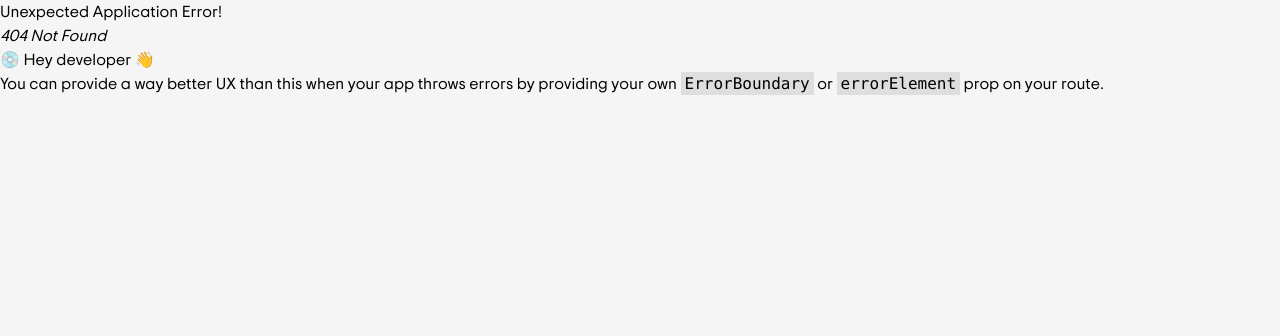
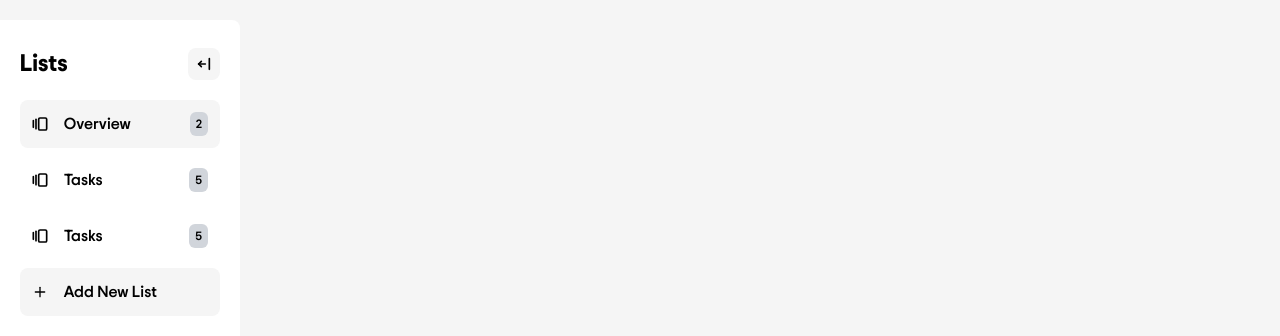
Before and after one commit to DEXOW/to-do-list, a React (Create React App) app in the folder frontend/: page /dashboard in a window 1280 px wide. Before the commit this address had no page. Shown: the top 336 px of the page. Built offline with nearby package versions, Linux system fonts and the light colour scheme.

Commit message:
added sidebar as a component

```diff
--- a/frontend/package.json
+++ b/frontend/package.json
@@ -7,8 +7,10 @@
     "@testing-library/react": "^13.4.0",
     "@testing-library/user-event": "^13.5.0",
     "flowbite-react": "^0.7.2",
+    "jquery": "^3.7.1",
     "react": "^18.2.0",
     "react-dom": "^18.2.0",
+    "react-icons": "^5.0.1",
     "react-router-dom": "^6.22.1",
     "react-scripts": "5.0.1",
     "web-vitals": "^2.1.4"
--- a/frontend/src/App.js
+++ b/frontend/src/App.js
@@ -3,13 +3,15 @@ import { RouterProvider, createBrowserRouter } from 'react-router-dom';
 import Home from './components/Home/home';
 import Login from './components/Login/login';
 import Register from './components/Register/register';
+import Dashboard from './components/Dashboard/dashboard';
 
 function App() {
 
   const router = createBrowserRouter([
     { path: '/', element: <Home /> },
     { path: '/login', element: <Login /> },
-    { path: '/register', element: <Register />}
+    { path: '/register', element: <Register />},
+    { path: '/dashboard', element: <Dashboard />}
   ])
 
   return (
--- /dev/null
+++ b/frontend/src/components/Dashboard/dashboard.js
@@ -0,0 +1,18 @@
+import React, { Fragment, useEffect } from "react";
+import Sidebar from "../layout/Sidebar/sidebar";
+
+const Component = () => {
+    useEffect(() => {
+        document.title = "Home";
+    }, []);
+
+    return (
+        <Fragment>
+            <div className="mt-5 flex">
+                <Sidebar />
+            </div>
+        </Fragment>
+    );
+};
+
+export default Component;
--- a/frontend/src/components/Login/login.js
+++ b/frontend/src/components/Login/login.js
@@ -1,13 +1,18 @@
 import React, { Fragment, useEffect } from "react";
+import { Link, useNavigate } from "react-router-dom";
 import { Button, Label, TextInput } from "flowbite-react";
-import { Link } from "react-router-dom";
 
 const Component = () => {
+    const navigate = useNavigate();
+
     useEffect(() => {
         document.title = "Login";
     }, []);
 
-
+    const handleLogin = () => {
+        // TODO: Handle login
+        navigate("/dashboard");
+    };
 
     return (
         <Fragment>
@@ -24,7 +29,7 @@ const Component = () => {
                             <TextInput id="password" label="Password" type="password" placeholder="Password" />
                         </div>
                         <div className="w-full flex items-end justify-between gap-5 mt-5">
-                            <Button color="light">Login</Button>
+                            <Button onClick={handleLogin} color="light">Login</Button>
                             <Link to="/register" className="text-white hover:underline text-right">Create an account ?</Link>
                         </div>
                     </div>
--- /dev/null
+++ b/frontend/src/components/layout/Sidebar/sidebar.js
@@ -0,0 +1,52 @@
+import React, { Fragment, useEffect } from "react";
+import $ from "jquery";
+import { LuGalleryHorizontalEnd } from "react-icons/lu";
+import { TbArrowBarLeft, TbPlus } from "react-icons/tb";
+import SidebarItem from "./sidebarItem";
+
+const Component = () => {
+    useEffect(() => {
+        document.title = "Home";
+    }, []);
+
+    const toggleSideBar = async () => {
+        $('#sideBar #toggleSideBarBtn').toggleClass('rotate-180');
+        setTimeout(() => {
+            $('#sideBar').toggleClass('w-60');
+            $('#sideBar').toggleClass('w-20');
+            $('#sideBar h1').toggleClass('rotate-90');
+            $('#sideBar h1').parent().toggleClass('flex-col-reverse');
+            $('#sideBar p').toggle('50');
+        }, 100);
+    }
+
+    return (
+        <Fragment>
+            <div id="sideBar" className="max-h-[calc(100vh-20px)] h-screen w-60 bg-white rounded-tr-lg px-5 py-7 ease-in-out duration-300">
+                <div className="flex justify-between gap-4">
+                    <h1 className="text-2xl font-extrabold">Lists</h1>
+                    <button id="toggleSideBarBtn" onClick={toggleSideBar} className="bg-background-gray text-white rounded-lg p-2 hover:bg-gray-200 ease-in-out duration-200"><TbArrowBarLeft color="black" strokeWidth={2.5}/></button>
+                </div>
+                <div className="h-5/6 mt-5">
+                    <div className="h-full flex flex-col gap-2">
+                        <div className="flex flex-col gap-2 overflow-y-auto overflow-x-hidden">
+                            <SidebarItem title="Overview" count={2} active={true} icon={<LuGalleryHorizontalEnd strokeWidth={2.5}/>} onClick={() => {console.log('click')}}/>
+                            <SidebarItem title="Tasks" count={5} icon={<LuGalleryHorizontalEnd strokeWidth={2.5}/>} />
+                            <SidebarItem title="Tasks" count={5} icon={<LuGalleryHorizontalEnd strokeWidth={2.5}/>} />
+                        </div>
+                        <button onClick="" className="flex items-center gap-3 text-black rounded-lg p-3 bg-background-gray hover:bg-gray-200 ease-in-out duration-300">
+                            <div className="w-[24px]">
+                                <TbPlus />
+                            </div>
+                            <div className="w-full flex justify-between">
+                                <p className="itemTitle font-bold whitespace-nowrap">Add New List</p>
+                            </div>
+                        </button>
+                    </div>
+                </div>
+            </div>
+        </Fragment>
+    );
+};
+
+export default Component;
--- /dev/null
+++ b/frontend/src/components/layout/Sidebar/sidebarItem.js
@@ -0,0 +1,23 @@
+const Component = ({
+    title,
+    count,
+    icon,
+    active,
+    onClick
+}) => {
+    return (
+        <button onClick={onClick} className={`flex items-center gap-3 ${active ? 'bg-background-gray' : null} text-black rounded-lg p-3 hover:bg-background-gray ease-in-out duration-300`}>
+            <div className="w-[24px]">
+                {icon}
+            </div>
+            <div className="w-full flex justify-between">
+                <p className="itemTitle font-bold">{title}</p>
+                <div className="flex items-center bg-gray-300 px-1.5 rounded-md">
+                    <p className="itemCount text-xs font-bold">{count}</p>
+                </div>
+            </div>
+        </button>
+    )
+}
+
+export default Component;
--- a/frontend/tailwind.config.js
+++ b/frontend/tailwind.config.js
@@ -8,6 +8,7 @@ module.exports = {
     extend: {
       colors: {
         'gray-1000': '#3D3D3D',
+        'background-gray': '#F5F5F5'
       }
     },
   },
```
Also changed, not shown: 1 other file (tests, documents, lock files or other folders).
